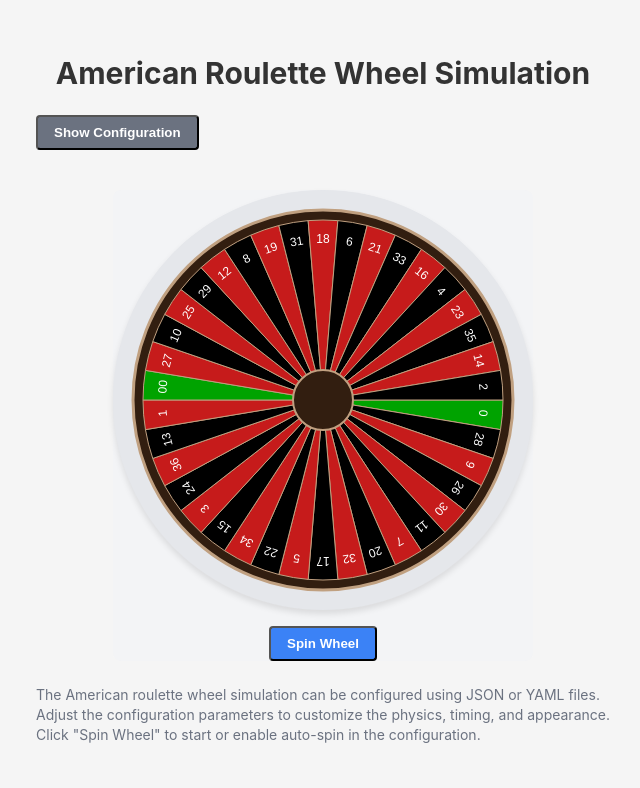
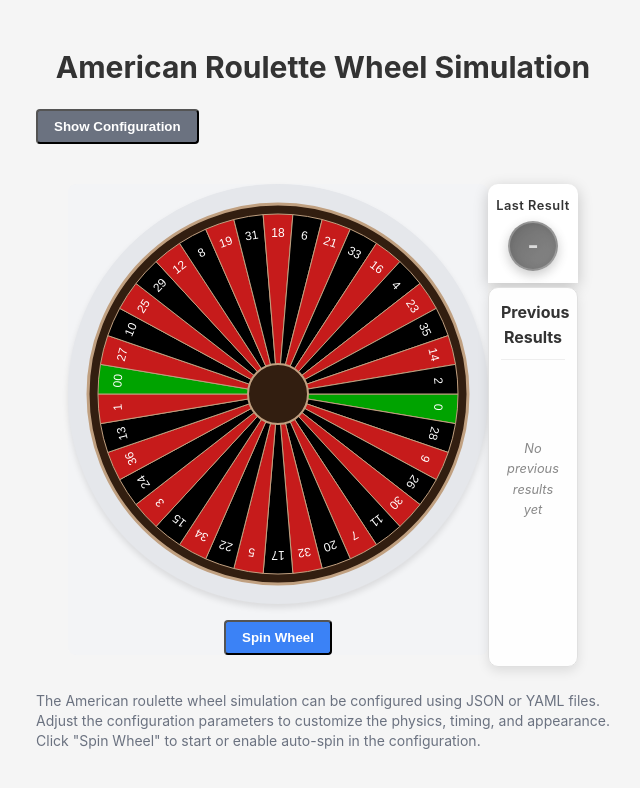
Before and after one commit to argearriojas-misc/roulette-wheel-app, a React (Vite) app in the folder roulette-wheel-app/: page / in a window 1280 px wide. Shown: the top 788 px of the page, without its empty margins (317-957 px from the left). Built offline with nearby package versions, Linux system fonts and the light colour scheme.

Commit message:
Update result display and history UI with better state management and styling

```diff
--- a/roulette-wheel-app/src/App.jsx
+++ b/roulette-wheel-app/src/App.jsx
@@ -1,4 +1,4 @@
-import React, { useState } from 'react';
+import React, { useState, useEffect, useRef } from 'react';
 import RouletteWheel from './components/RouletteWheel';
 import ConfigPanel from './components/ConfigPanel';
 import ResultDisplay from './components/ResultDisplay';
@@ -14,19 +14,50 @@ const App = () => {
   // Maximum number of results to keep in history
   const maxHistoryResults = config.ui?.historySize || 10;
 
+  // We'll use a ref to store all results as they come in
+  // This persists between re-renders and state updates
+  const allResults = useRef([]);
+
   // Handle result update from wheel
   const handleResult = (newResult) => {
-    setResult(newResult);
-    // Add the new result to history (at the beginning)
+    const timestamp = new Date().toISOString();
+    console.log(`[${timestamp}] handleResult called with: ${newResult}`);
+
+    // When we get a new non-null result
     if (newResult !== null) {
-      setResultHistory(prevHistory => {
-        // Create a new array with the new result at the beginning
-        const newHistory = [newResult, ...prevHistory];
-        // Limit the history size
-        return newHistory.slice(0, maxHistoryResults);
-      });
+      console.log(`[${timestamp}] Processing new non-null result: ${newResult}`);
+
+      // Add this result to our ref array
+      allResults.current.push(newResult);
+      console.log(`[${timestamp}] All results so far:`, JSON.stringify(allResults.current));
+
+      // The latest result is displayed in the Last Result box
+      setResult(newResult);
+      console.log(`[${timestamp}] Setting current result to: ${newResult}`);
+
+      // History should be all previous results except the most recent one
+      // since that one is shown in the Last Result box
+      if (allResults.current.length > 1) {
+        // Get all results except the most recent one
+        const historyResults = allResults.current.slice(0, -1);
+        // Reverse to get newest first, and limit to max history size
+        const displayHistory = historyResults.reverse().slice(0, maxHistoryResults - 1);
+        console.log(`[${timestamp}] Setting history to:`, JSON.stringify(displayHistory));
+        setResultHistory(displayHistory);
+      } else {
+        console.log(`[${timestamp}] No history to set yet (first result)`);
+      }
+    } else {
+      console.log(`[${timestamp}] Ignoring null result`);
     }
   };
+
+  // For debugging - log when result or history changes
+  useEffect(() => {
+    const timestamp = new Date().toISOString();
+    console.log(`[${timestamp}] State updated - Current result: ${result}`);
+    console.log(`[${timestamp}] State updated - Result history:`, JSON.stringify(resultHistory));
+  }, [result, resultHistory]);
 
   // Toggle config panel visibility
   const toggleConfigPanel = () => {
@@ -44,16 +75,15 @@ const App = () => {
         onToggleShow={toggleConfigPanel}
       />
 
-      <ResultDisplay result={result} show={config.ui.showResult} />
-
       {/* Roulette wheel and history side by side */}
       <div className="flex flex-row justify-center items-start w-full gap-4">
         <div className="flex-shrink-0">
           <RouletteWheel config={config} onResult={handleResult} />
         </div>
 
-        <div className="flex-shrink-0">
-          <ResultHistory results={resultHistory} maxResults={maxHistoryResults} />
+        <div className="flex-shrink-0 flex flex-col">
+          <ResultDisplay result={result} />
+          <ResultHistory results={resultHistory} maxResults={maxHistoryResults - 1} />
         </div>
       </div>
 
--- a/roulette-wheel-app/src/components/ResultDisplay.jsx
+++ b/roulette-wheel-app/src/components/ResultDisplay.jsx
@@ -2,8 +2,7 @@ import React from 'react';
 import { getNumberColor } from '../utils/wheelData';
 import '../styles/resultDisplay.css';
 
-const ResultDisplay = ({ result, show }) => {
-  if (!show || result === null) return null;
+const ResultDisplay = ({ result }) => {
 
   const getNumberClass = (number) => {
     if (number === 0 || number === '00') return 'number-green';
@@ -13,10 +12,16 @@ const ResultDisplay = ({ result, show }) => {
 
   return (
     <div className="result-display">
-      <h3>Current Result</h3>
-      <div className={`result-number ${getNumberClass(result)}`}>
-        {result}
-      </div>
+      <h3>Last Result</h3>
+      {result !== null ? (
+        <div className={`result-number ${getNumberClass(result)}`}>
+          {result}
+        </div>
+      ) : (
+        <div className="result-number no-result">
+          -
+        </div>
+      )}
     </div>
   );
 };
--- a/roulette-wheel-app/src/components/ResultHistory.jsx
+++ b/roulette-wheel-app/src/components/ResultHistory.jsx
@@ -3,7 +3,6 @@ import { getNumberColor } from '../utils/wheelData';
 import '../styles/resultHistory.css';
 
 const ResultHistory = ({ results = [], maxResults = 10 }) => {
-  if (!results.length) return null;
 
   const getNumberClass = (number) => {
     if (number === 0 || number === '00') return 'number-green';
@@ -15,7 +14,8 @@ const ResultHistory = ({ results = [], maxResults = 10 }) => {
     <div className="result-history">
       <h3>Previous Results</h3>
       <div className="history-numbers-vertical">
-        {results.slice(0, maxResults).map((number, index) => {
+        {results.length > 0 ? (
+          results.slice(0, maxResults).map((number, index) => {
             return (
               <div
                 key={index}
@@ -24,7 +24,10 @@ const ResultHistory = ({ results = [], maxResults = 10 }) => {
                 {number}
               </div>
             );
-        })}
+          })
+        ) : (
+          <div className="empty-history">No previous results yet</div>
+        )}
       </div>
     </div>
   );
--- a/roulette-wheel-app/src/styles/resultDisplay.css
+++ b/roulette-wheel-app/src/styles/resultDisplay.css
@@ -1,14 +1,14 @@
 /* Result Display Styles */
 .result-display {
-  padding: 1rem 1.5rem;
+  padding: 0.75rem 0.5rem;
   background: white;
-  border-radius: 10px;
+  border-radius: 10px 10px 0 0;
   color: black;
   box-shadow: 0 4px 15px rgba(0, 0, 0, 0.2);
   text-align: center;
-  margin-bottom: 1rem;
+  margin-bottom: 0.25rem;
   transition: all 0.3s ease;
-  min-width: 200px;
+  width: 90px; /* Match the history width */
 }
 
 .result-display:hover {
@@ -17,19 +17,19 @@
 }
 
 .result-display h3 {
-  margin-bottom: 0.5rem;
-  /* font-weight: 1200; */
-  font-size: 1.2rem;
+  margin-bottom: 0.25rem;
+  font-weight: 600;
+  font-size: 0.8rem;
   letter-spacing: 0.5px;
   color: rgba(0, 0, 0, 0.8);
 }
 
 .result-number {
-  font-size: 2rem;
+  font-size: 1.5rem;
   font-weight: bold;
-  padding: 0.5rem;
-  width: 60px;
-  height: 60px;
+  padding: 0.25rem;
+  width: 50px;
+  height: 50px;
   display: inline-flex;
   align-items: center;
   justify-content: center;
@@ -60,3 +60,9 @@
   background: linear-gradient(135deg, #006400, #00a300);
   color: white;
 }
+
+.no-result {
+  background: linear-gradient(135deg, #333333, #555555);
+  color: #cccccc;
+  opacity: 0.7;
+}
--- a/roulette-wheel-app/src/styles/resultHistory.css
+++ b/roulette-wheel-app/src/styles/resultHistory.css
@@ -117,3 +117,16 @@
   50% { opacity: 0.5; transform: scale(1.1); }
   100% { opacity: 1; transform: scale(1); }
 }
+
+/* Empty history message */
+.empty-history {
+  color: #888;
+  font-size: 0.8rem;
+  padding: 1rem 0.5rem;
+  text-align: center;
+  font-style: italic;
+  min-height: 200px;
+  display: flex;
+  align-items: center;
+  justify-content: center;
+}
--- a/roulette-wheel-app/src/utils/configLoader.jsx
+++ b/roulette-wheel-app/src/utils/configLoader.jsx
@@ -5,7 +5,7 @@ export const defaultConfig = {
     ballSpeed: 5,           // Initial ball speed
     friction: 0.98,         // Deceleration factor
     bounceFactor: 0.6,      // How much the ball bounces when hitting pocket
-    spinTime: 5000          // How long the wheel spins at full speed in ms
+    spinTime: 500          // How long the wheel spins at full speed in ms
   },
   timing: {
     waitBetweenSpins: 3000  // Wait time between auto-spins in ms
```
Lines whose indentation alone changed are shown as unchanged.
